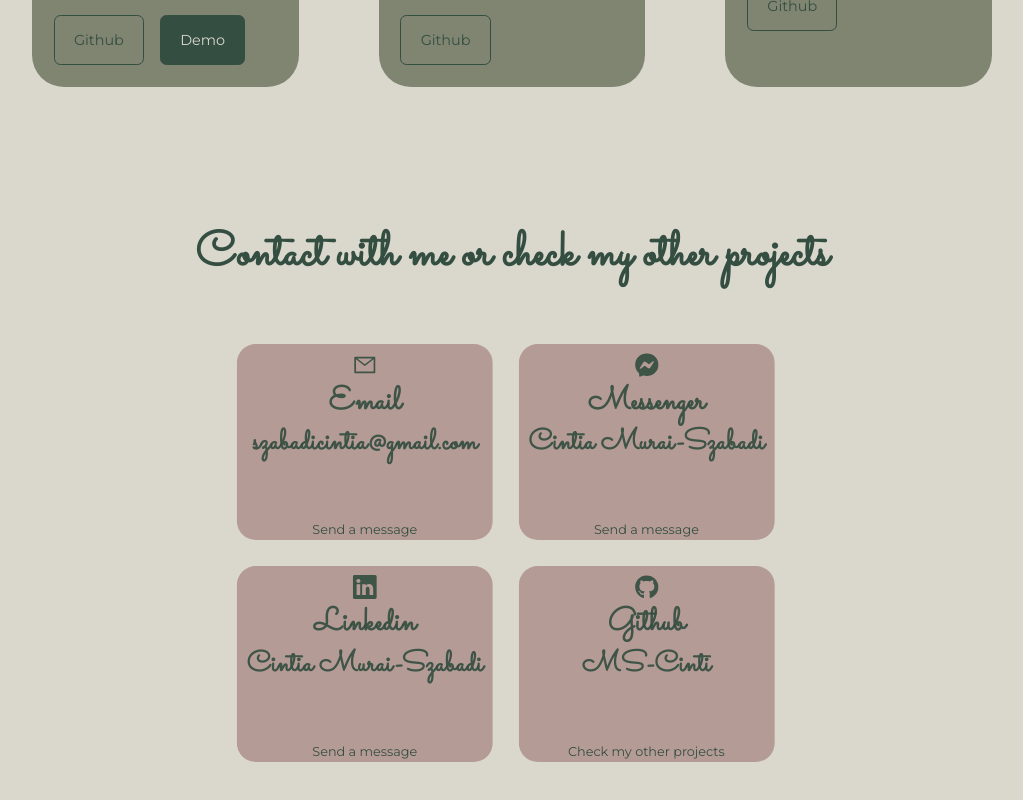
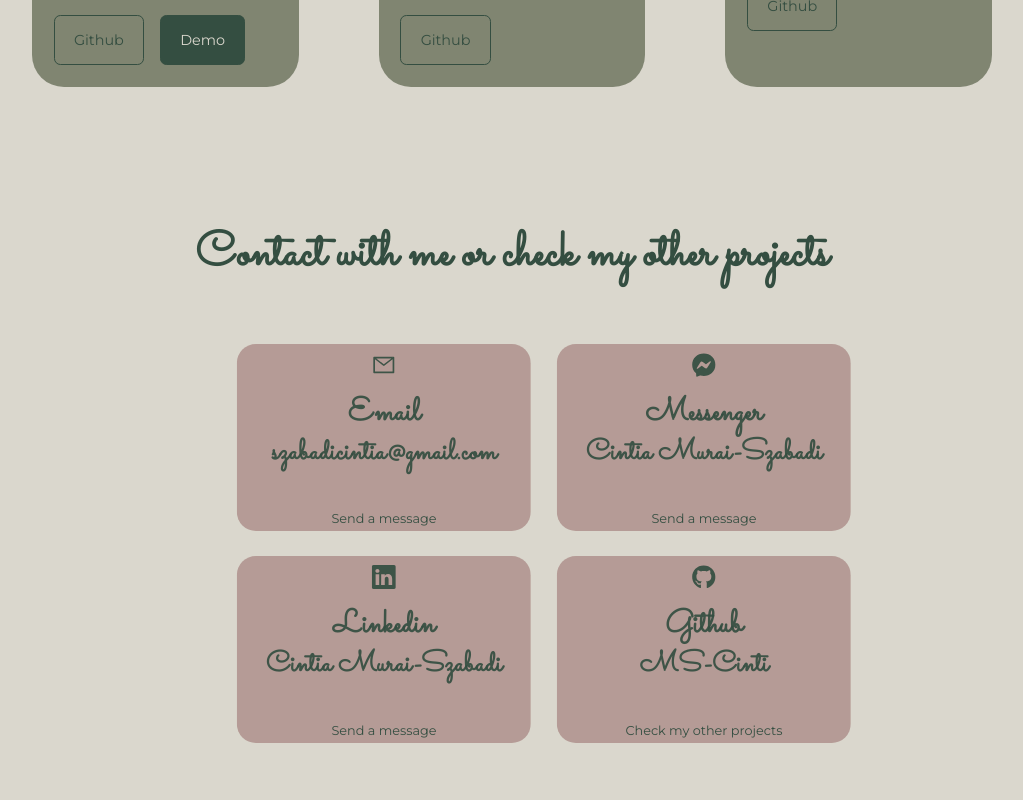
Before and after one commit to MS-Cinti/pet-project, a React (Create React App) app: page / in a window 1280 px wide. Shown: the part 1851-2651 px from the top of the page, without its empty margins (128-1151 px from the left). Built offline with nearby package versions, Linux system fonts and the light colour scheme; a web font is replaced by a local one.

Commit message:
corr med q

```diff
--- a/src/components/contact/contact.css
+++ b/src/components/contact/contact.css
@@ -15,7 +15,7 @@
     background-color: rgba(164, 127, 124, 0.678);
     padding: 1vh;
     height: 30vh;
-    width: 20vw;
+    width: 23vw;
     border-radius: 1.2rem;
     text-align: center;
     border: 1px solid transparent;
@@ -24,12 +24,10 @@
 
 .contact-item h4{
     height: 25%;
-    transform: translate(0, -40%);
 }
 
 .contact-item h5{
     height: 42%;
-    transform: translate(0, -25%);
 }
 
 .contact-item:hover{
@@ -39,15 +37,14 @@
 
 .contact-item-icon{
     font-size: 1.5rem;
-    margin-bottom: 0.5rem;
+    margin-bottom: 0.5%;
 }
 
 .contact-item a{
-    margin-top: 0.7rem;
+    margin-top: 3%;
     display: inline-block;
     height: 10%;
     font-size: 0.8rem;
-    transform: translate(0, -30%);
 }
 
 .contact-item a:hover{
@@ -91,16 +88,20 @@
     }
 
     .contact-item{
-        height: 20vh;
+        height: 23vh;
         width: 32vw;
         transform: translate(-15%, 0%);
+    }
+
+    .contact-item h5{
+        height: 35%;
     }
 }
 
 @media screen and (width: 805px) {
 
     .contact-item{
-        height: 24vh;
+        height: 25vh;
         width: 35vw;
         transform: translate(-25%, 0%);
     }
@@ -140,7 +141,12 @@
 @media screen and (max-width: 320px) {
 
     .contact-item{
+        height: 24vh;
         width: 90vw;
         transform: translate(-20%, 0%);
     }
+
+    .contact-item h5{
+        height: 45%;
+    }
 }
```
